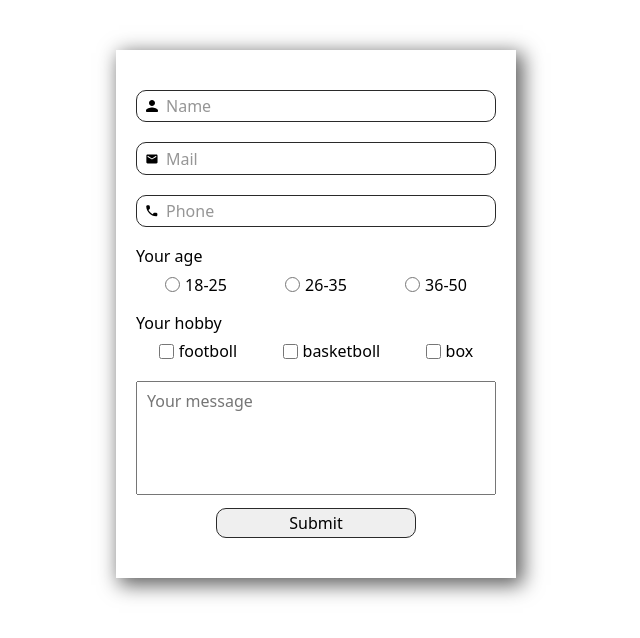
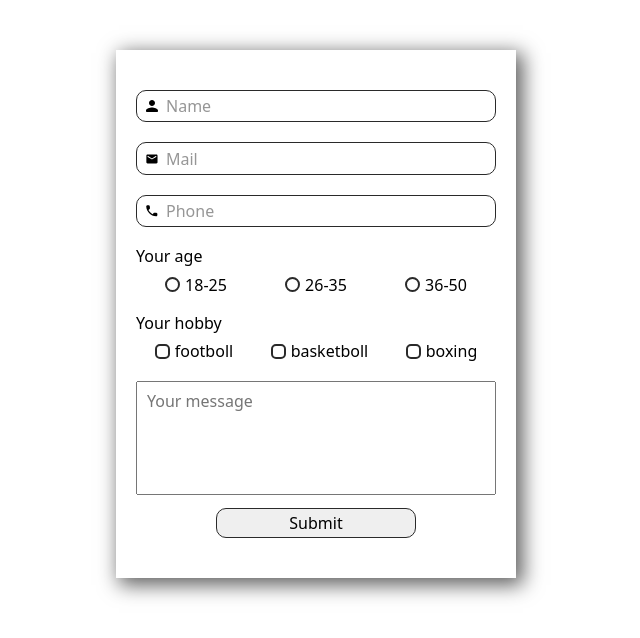
Before and after one commit to SergeyKutenniy/forms, a plain HTML site: page index.html in a window 1280 px wide. Shown: the whole page, without its empty margins (324-964 px from the left). Drawn offline with nearby package versions, Linux system fonts and the light colour scheme.

Commit message:
updated-checkbox-radio-btn

```diff
--- a/css/styles.css
+++ b/css/styles.css
@@ -184,3 +184,62 @@ input::placeholder {
   display: flex;
   justify-content: space-around;
 }
+
+.checkbox {
+  display: inline-block;
+  width: 15px;
+  height: 15px;
+  border: 2px solid #2a2a2a;
+  border-radius: 5px;
+  margin-right: 5px;
+}
+
+.contact-form-radio:checked + .checkbox {
+  background-color: #2196f3;
+  background-image: url(../images/icon-check.svg);
+  background-size: contain;
+  background-origin: border-box;
+  border-color: #2196f3;
+}
+
+.visually-hidden {
+  position: absolute;
+  white-space: nowrap;
+  width: 1px;
+  height: 1px;
+  overflow: hidden;
+  border: 0;
+  padding: 0;
+  clip: rect(0 0 0 0);
+  clip-path: inset(50%);
+  margin: -1px;
+}
+
+.radio {
+  border: 2px solid #2a2a2a;
+  width: 15px;
+  height: 15px;
+  border-radius: 50%;
+  margin-right: 5px;
+  position: relative;
+}
+.radio:after {
+  content: '';
+  display: none;
+  top: 50%;
+  left: 50%;
+  transform: translate(-50%, -50%);
+  position: absolute;
+  width: 7px;
+  background-color: #2196f3;
+  border-radius: 50%;
+  height: 7px;
+}
+
+.contact-form-radio:checked + .radio {
+  border-color: #2196f3;
+}
+
+.contact-form-radio:checked + .radio:after {
+  display: block;
+}
--- a/index.html
+++ b/index.html
@@ -166,20 +166,24 @@
             <p class="form-group-title" id="age">Your age</p>
 
             <div class="checkbox-main-group">
-                <div class="checkbox-group">
-                    <input class="contact-form-radio" type="radio" name="Age" value="18-25" id="age-1">
-                    <label for="age-1">18-25</label>
-                </div>
 
-                <div class="checkbox-group">
-                    <input class="contact-form-radio" type="radio" name="Age" value="26-35" id="age-2">
-                    <label for="age-2">26-35</label>
-                </div>
+                <label class="checkbox-group">
+                    <input class="contact-form-radio visually-hidden" type="radio" name="Age" value="18-25">
+                    <span class="radio"></span>
+                    18-25
+                </label>
 
-                <div class="checkbox-group">
-                    <input class="contact-form-radio" type="radio" name="Age" value="36-50" id="age-3">
-                    <label for="age-3">36-50</label>
-                </div>
+                <label class="checkbox-group">
+                    <input class="contact-form-radio visually-hidden" type="radio" name="Age" value="26-35">
+                    <span class="radio"></span>
+                    26-35
+                </label>
+
+                <label class="checkbox-group">
+                    <input class="contact-form-radio visually-hidden" type="radio" name="Age" value="36-50">
+                    <span class="radio"></span>
+                    36-50
+                </label>
             </div>
         </div>
 
@@ -187,22 +191,27 @@
             <p class="form-group-title" id="hobby">Your hobby</p>
 
             <div class="checkbox-main-group">
-                <div class="checkbox-group">
-                    <input class="contact-form-radio" type="checkbox" name="hobby" value="foorboll" id="hobby-1">
-                    <label for="hobby-1">footboll</label>
-                </div>
 
-                <div class="checkbox-group">
-                    <input class="contact-form-radio" type="checkbox" name="hobby" value="basketboll" id="hobby-2">
-                    <label for="hobby-2">basketboll</label>
-                </div>
+                <label class="checkbox-group">
+                    <input class="contact-form-radio visually-hidden" type="checkbox" name="hobby" value="foorboll">
+                    <span class="checkbox"></span>
+                    footboll
+                </label>
 
-                <div class="checkbox-group">
-                    <input class="contact-form-radio" type="checkbox" name="hobby" value="box" id="hobby-3">
-                    <label for="hobby-3">box</label>
-                </div>
+                <label class="checkbox-group">
+                    <input class="contact-form-radio visually-hidden" type="checkbox" name="hobby" value="basketboll">
+                    <span class="checkbox"></span>
+                    basketboll
+                </label>
+
+                <label class="checkbox-group">
+                    <input class="contact-form-radio visually-hidden" type="checkbox" name="hobby" value="boxing">
+                    <span class="checkbox"></span>
+                    boxing
+                </label>
             </div>
         </div>
+
 
         <textarea class="comments-area" name="comment" id="" rows="5" placeholder="Your message"></textarea>
 
```
Also changed, not shown: images/icon-check.svg (added), images/radio-btn.svg (added), 2 other files.
